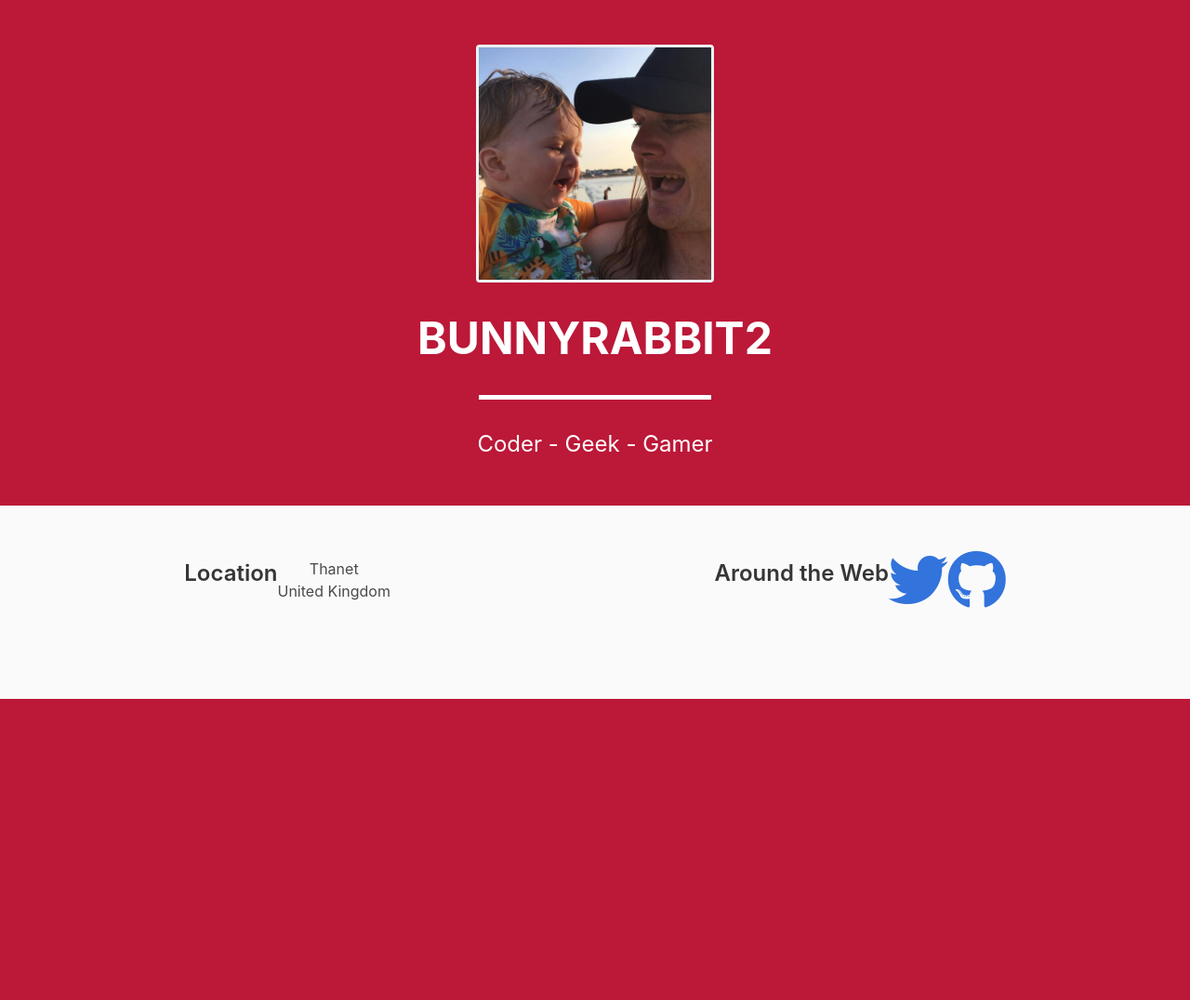
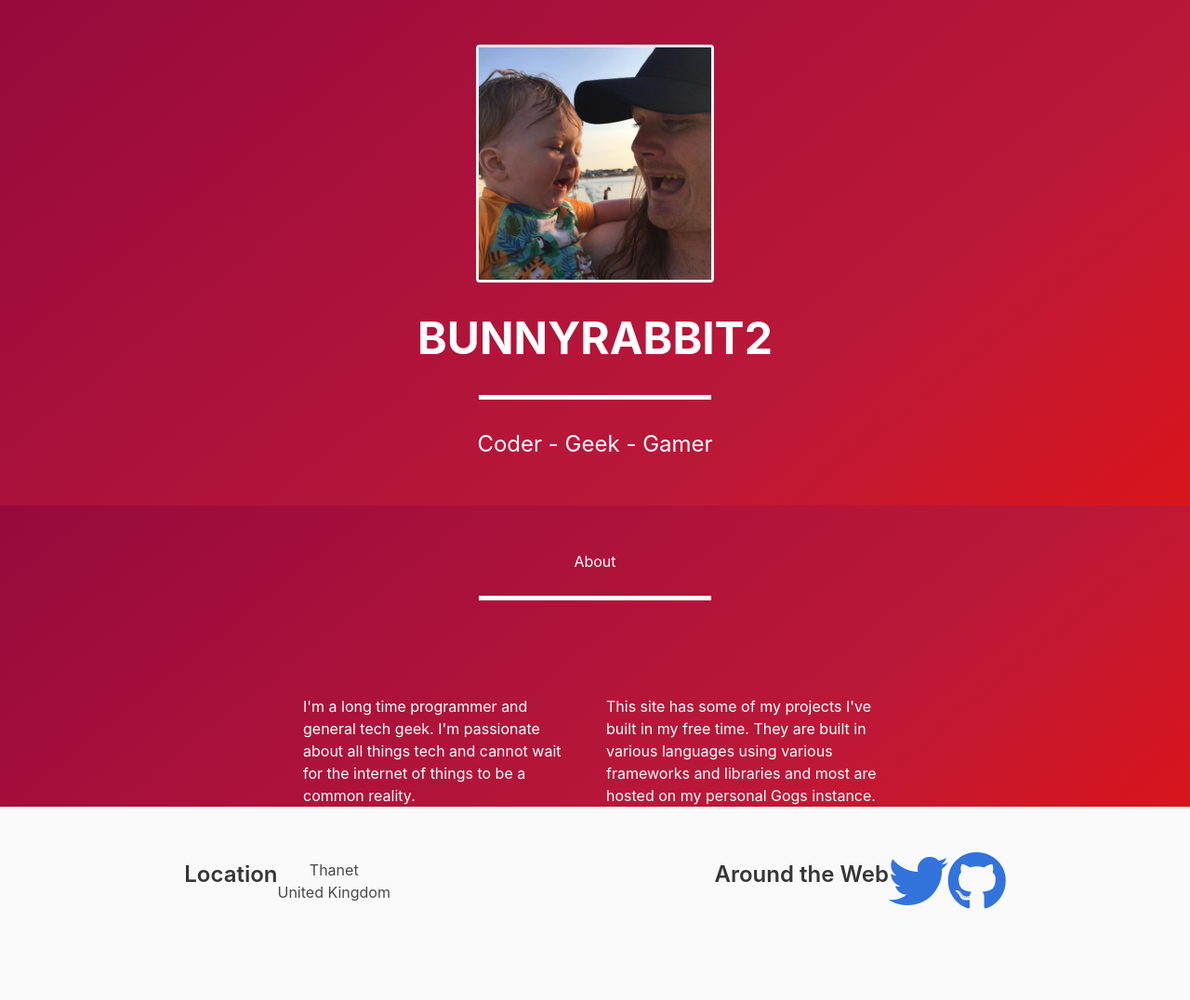
Before and after one commit to BunnyRabbit2/BunnyRabbit2_com_bulma, a PHP site: page / in a window 1280 px wide. Shown: the part 52-1128 px from the top of the page at 93% size. Before the commit the page ends 804 px from the top, so only its background shows below. Run offline with PHP 8.4, Linux system fonts and the light colour scheme; some libraries are stand-ins or nearby versions.

Commit message:
Created About section
Signed-off-by: Lewis Storey (BunnyRabbit2) <iamlewisstorey@yahoo.com>

```diff
--- a/about.php
+++ b/about.php
@@ -1,5 +1,20 @@
 <!-- About -->
 <!-- Portfolio -->
-<section class="is-primary">
-
+<section class="hero is-primary is-bold">
+    <div class="hero-body columns">
+        <div class="column has-text-centered">
+            <h2>About</h2>
+            <hr class="page-divider">
+        </div>
+    </div>
+    <div class="columns is-centered">
+        <div class="column is-one-quarter">
+            <p>I'm a long time programmer and general tech geek. I'm passionate about all things tech and cannot wait for the
+                internet of things to be a common reality.</p>
+        </div>
+        <div class="column is-one-quarter">
+            <p>This site has some of my projects I've built in my free time. They are built in various languages using various
+                frameworks and libraries and most are hosted on my personal Gogs instance.</p>
+        </div>
+    </div>
 </section>
--- a/profile.php
+++ b/profile.php
@@ -1,5 +1,5 @@
 <!-- Profile -->
-<section class="hero is-primary">
+<section class="hero is-primary is-bold">
     <div class="hero-body">
       <div class="container has-text-centered">
         <div class="level">
@@ -10,7 +10,7 @@
           </div>
         </div>
         <h1 class="is-size-1 is-uppercase has-text-weight-bold">BunnyRabbit2</h1>
-        <hr class="name-divider"></hr>
+        <hr class="page-divider"></hr>
         <h2 class="is-size-4">Coder - Geek - Gamer</h2>
       </div>
     </div>
--- a/sass/mystyles.scss
+++ b/sass/mystyles.scss
@@ -11,7 +11,7 @@ $info: $brown;
     width: 256px;
 }
 
-hr.name-divider {
+hr.page-divider {
     margin: 25px auto 30px;
     padding: 0;
     max-width: 250px;
```
Also changed, not shown: css/mystyles.css.
